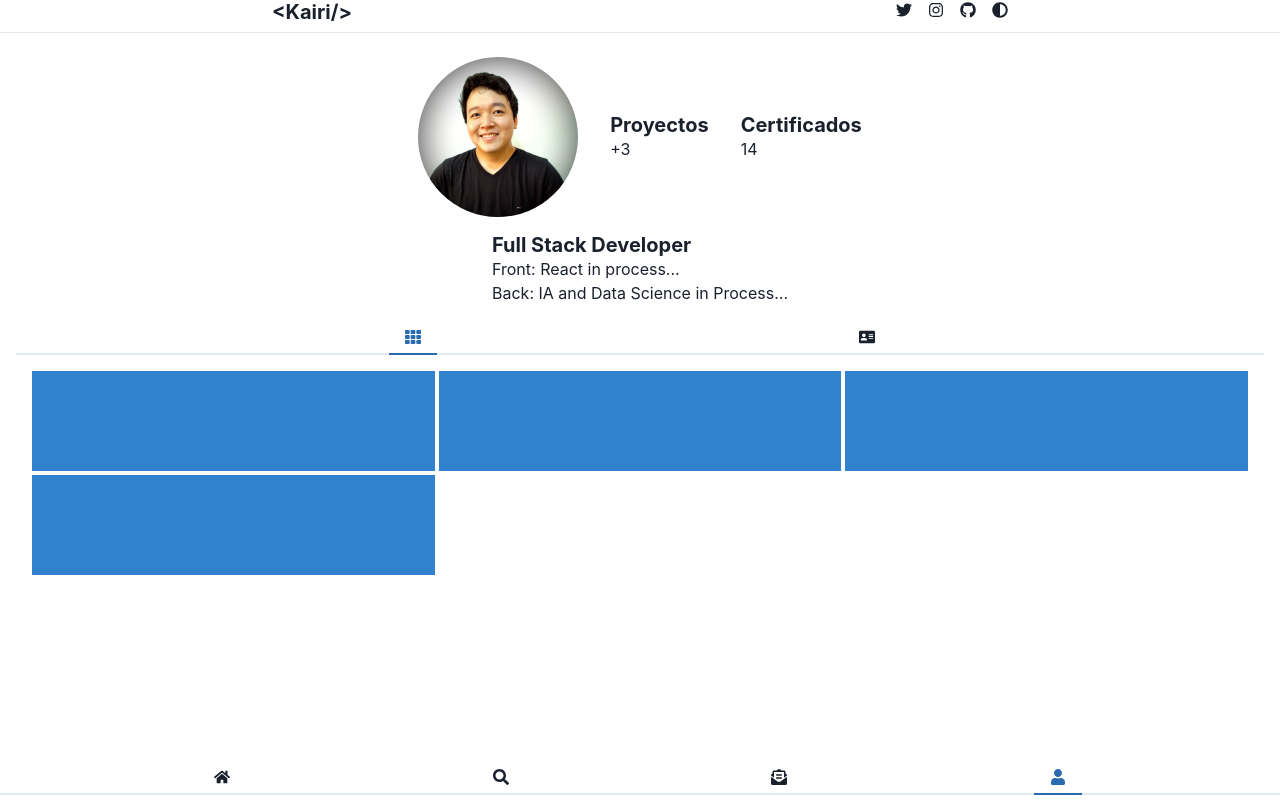
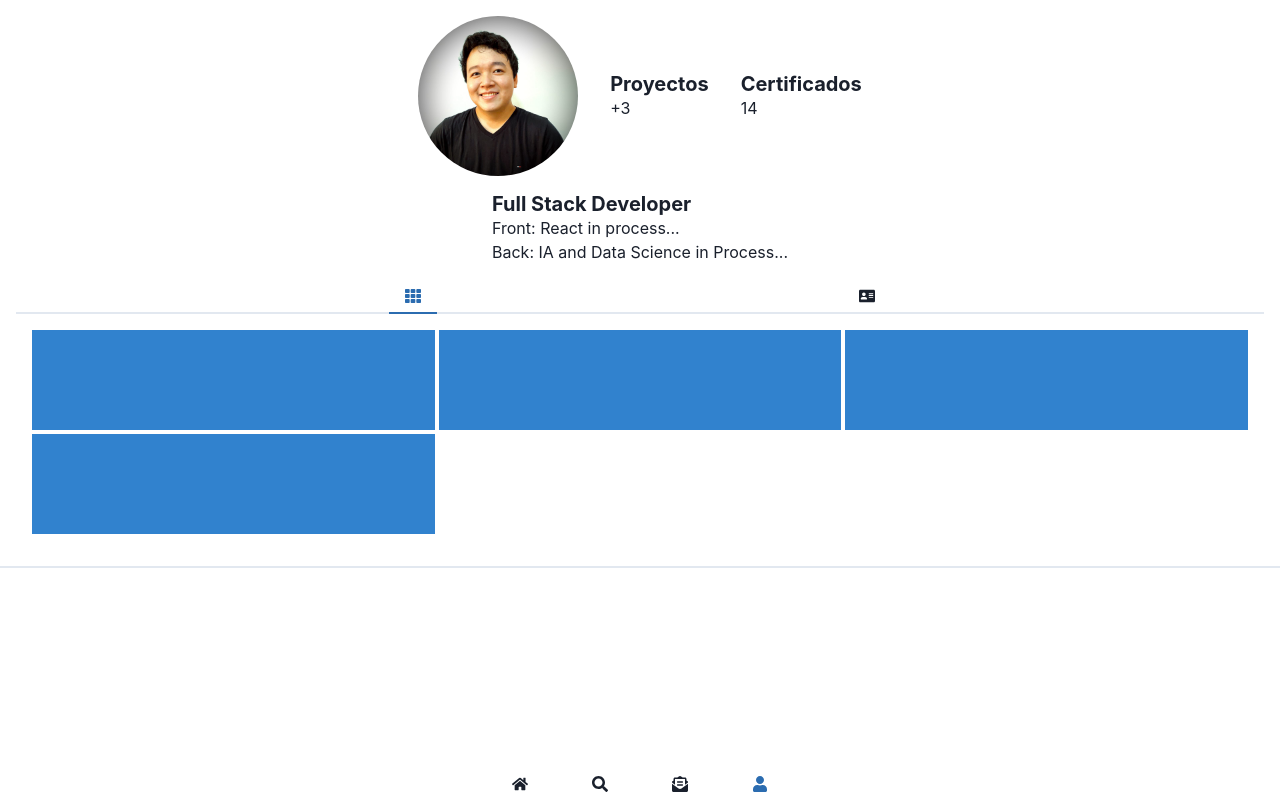
Before and after one commit to KairiyamaCristian/ProgramacionWeb, a React (Vite) app in the folder Portafolio/: page / in a window 1280 px wide. Built offline with nearby package versions, Linux system fonts and the light colour scheme.

Commit message:
sacando el header por defecto

```diff
--- a/Portafolio/src/components/Cards.jsx
+++ b/Portafolio/src/components/Cards.jsx
@@ -51,15 +51,6 @@ function Cards() {
         },
         }}
     >
-        <Button flex='1' variant='ghost'>
-        Like
-        </Button>
-        <Button flex='1' variant='ghost'>
-        Comment
-        </Button>
-        <Button flex='1' variant='ghost'>
-        Share
-        </Button>
     </CardFooter>
     </Card>
     )
--- a/Portafolio/src/components/Header.jsx
+++ b/Portafolio/src/components/Header.jsx
@@ -6,7 +6,7 @@ function Header(){
 
     return(
         <>
-        <Flex justifyContent='space-around' alignItems='center' position='sticky' top='0'>
+        <Flex justifyContent='space-around' alignItems='center' position='fixed' top='0'>
             <Heading as='h5' size='md'>{"<Kairi/>"}</Heading>
             <Flex gap='4'>
                 <Link href='https://twitter.com/Kairi_Cris' isExternal>
--- a/Portafolio/src/components/Navigator.jsx
+++ b/Portafolio/src/components/Navigator.jsx
@@ -1,5 +1,5 @@
 
-import Header from './Header'
+
 import Perfil from './Perfil'
 import Divisor from './Divisor'
 import Skills from './Skills'
@@ -16,14 +16,15 @@ function Navigator() {
     <VStack
     divider={<StackDivider borderColor='gray.200' />}
     align='stretch'
-    margin='0'>
-    <Box >
-    <Header/>
-    </Box>
-    <Tabs defaultIndex={3}>
-    <Box h='90vh'>
-    <TabPanels>
+    margin='0'
+    h='100vh'
+    >
+    <Tabs defaultIndex={3} h='100%' >
+    <Box>
+    <TabPanels >
         <TabPanel>
+          <Cards/>
+          <Cards/>
           <Cards/>
         </TabPanel>
         <TabPanel>
@@ -39,9 +40,9 @@ function Navigator() {
         </TabPanel>
     </TabPanels>
     </Box>
-    <Box h='-webkit-fill-available'>
-    <TabList >
-      <Flex flex='1' gap='8' justifyContent='space-evenly' position='sticky' bottom='0'>
+    <Box>
+    <TabList justifyContent='center' justifyItems='center'>
+      <Flex flex='1' gap='8' justifyContent='space-evenly' position='fixed' bottom='0'>
         <Tab><Icon as={FaHome} /></Tab>
         <Tab><Icon as={FaSearch} /></Tab>
         <Tab><Icon as={FaEnvelopeOpenText} /></Tab>
```
Lines whose indentation alone changed are shown as unchanged.
